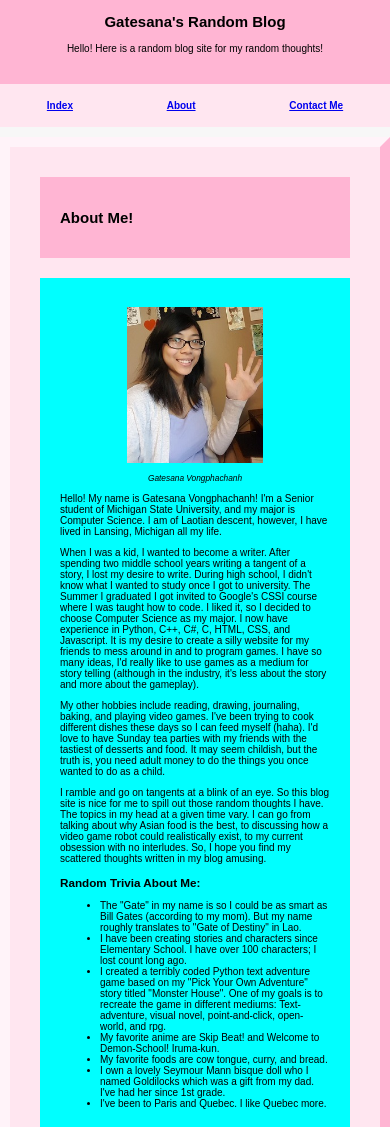
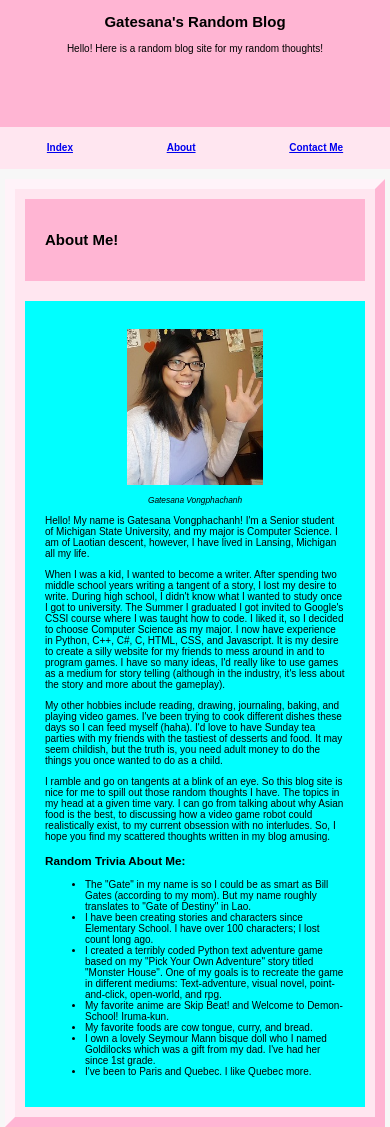
Before and after one commit to vongpha3/mi349_blog, a plain HTML site: page about.html in a window 390 px wide. Shown: the top 1127 px of the page. Drawn offline with Linux system fonts and the light colour scheme.

Commit message:
Testing margin changes

```diff
--- a/css/style.css
+++ b/css/style.css
@@ -122,7 +122,7 @@ input[type="submit"] {
     }
 
     header {
-        height: 10vh;
+        height: 15vh;
         font-size: x-small;
     }
 
@@ -136,9 +136,9 @@ input[type="submit"] {
     }
 
     .post-area {
-        padding: auto;
-        margin-left: auto;
-        margin-right: auto;
+        padding: 10px;
+        margin-left: 5px;
+        margin-right: 5px;
         margin-top: 10px;
         margin-bottom: 10px;
         font-size: x-small;
@@ -154,4 +154,12 @@ input[type="submit"] {
         background-color: aqua;
     }
 
+    .form-area {
+        margin: auto;
+        margin-bottom: 20px;
+    }
+
+    .form-type {
+        width: 80vw;
+    }
 }
```
